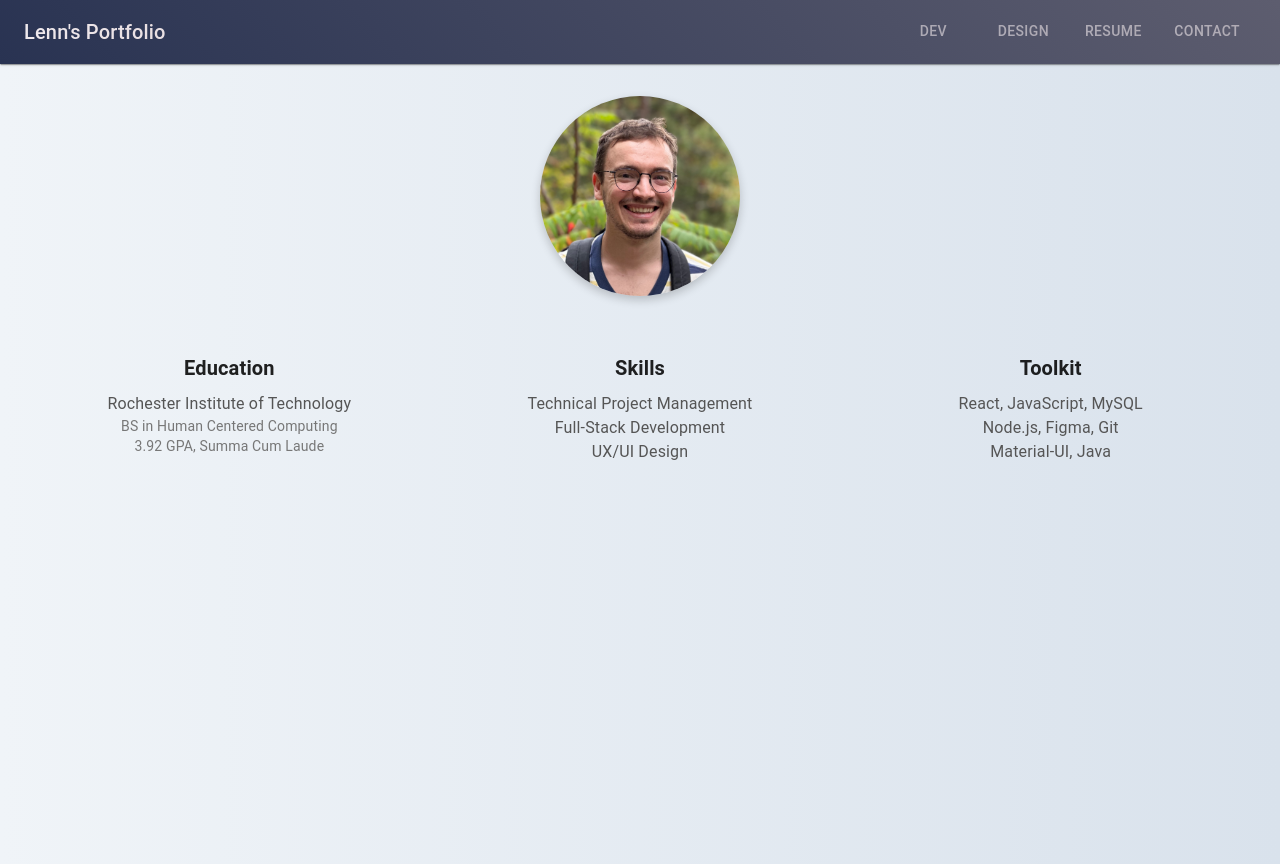
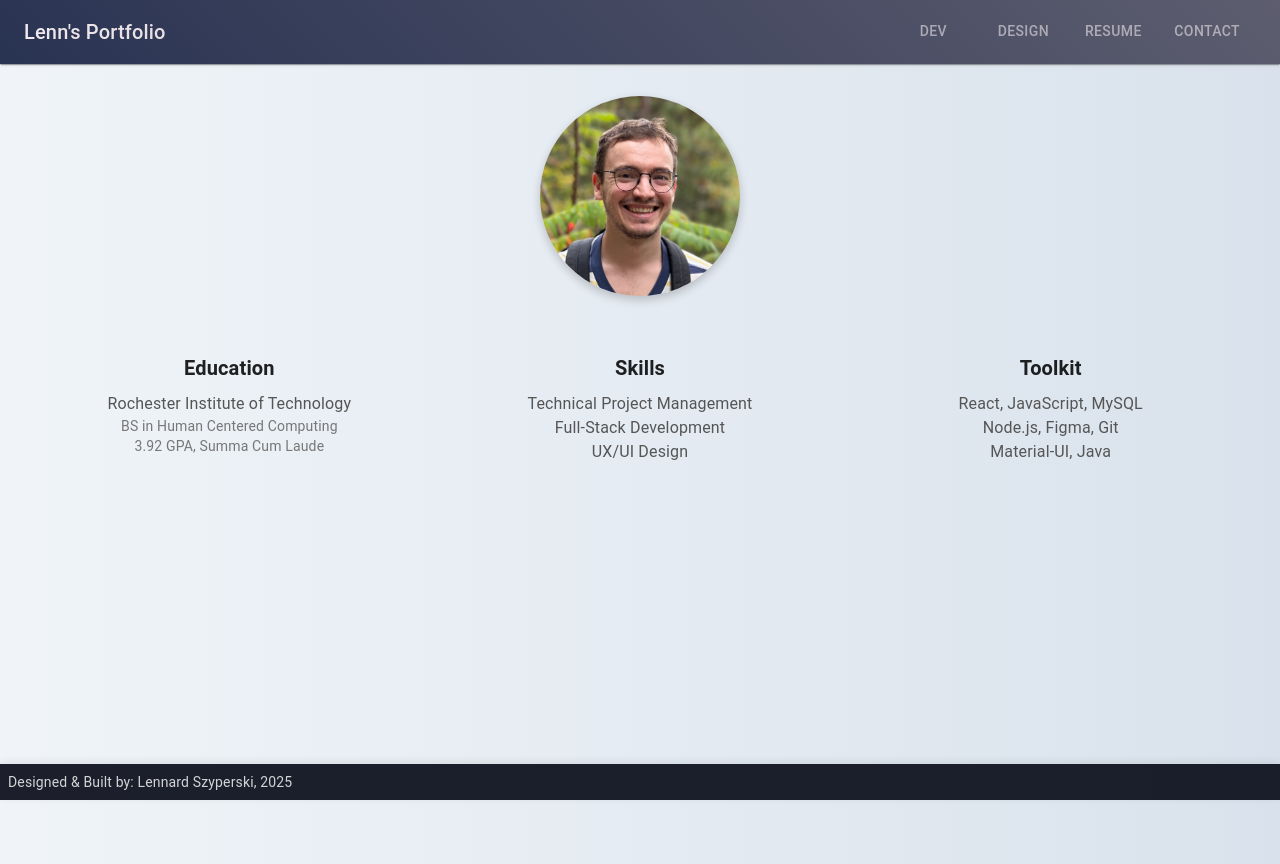
Before and after one commit to lennard-s/portfolio-website, a React (Create React App) app: page / in a window 1280 px wide. Built offline with nearby package versions, Linux system fonts and the light colour scheme; some icons are missing.

Commit message:
added bottom bar

```diff
--- a/src/App.js
+++ b/src/App.js
@@ -1,17 +1,15 @@
-import React from 'react';
-import Theme from './theme';
-import { ThemeProvider } from '@mui/material/styles';
-import { CssBaseline } from '@mui/material';
-import { BrowserRouter as Router, Routes, Route } from 'react-router-dom';
-import LandingPage from './pages/landingPage';
-import Resume from './pages/resume';
-import Contact from './pages/contact';
-import Dev from './pages/dev';
-import Design from './pages/design';
-import AppBarComponent from './components/appBar';
-
-// Create a custom theme
-
+import React from "react";
+import Theme from "./theme";
+import { ThemeProvider } from "@mui/material/styles";
+import { CssBaseline } from "@mui/material";
+import { BrowserRouter as Router, Routes, Route } from "react-router-dom";
+import LandingPage from "./pages/landingPage";
+import Resume from "./pages/resume";
+import Contact from "./pages/contact";
+import Dev from "./pages/dev";
+import Design from "./pages/design";
+import AppBarComponent from "./components/appBar";
+import BottomBar from "./components/bottomBar";
 
 function App() {
   return (
@@ -26,6 +24,7 @@ function App() {
           <Route path="/dev" element={<Dev />} />
           <Route path="/design" element={<Design />} />
         </Routes>
+        <BottomBar />
       </Router>
     </ThemeProvider>
   );
--- /dev/null
+++ b/src/components/bottomBar.jsx
@@ -0,0 +1,27 @@
+import React from "react";
+import { Box, Typography } from "@mui/material";
+
+export default function BottomBar() {
+  return (
+    <Box
+      sx={{
+        width: "100%",
+        position: "fixed",
+        bottom: 0,
+        left: 0,
+        bgcolor: "rgba(16, 20, 32, 0.95)",
+        color: "#fff",
+        p: 1,
+        textAlign: "left",
+        zIndex: 1300,
+        // fontSize: "0.95rem",
+        boxShadow: "0 -2px 8px rgba(0,0,0,0.08)",
+        color: "rgba(255, 255, 255, 0.81)",
+      }}
+    >
+      <Typography variant="body2">
+        Designed & Built by: Lennard Szyperski, 2025
+      </Typography>
+    </Box>
+  );
+}
--- a/src/components/devCard.jsx
+++ b/src/components/devCard.jsx
@@ -6,8 +6,6 @@ import {
   Paper,
   IconButton,
   Tooltip,
-  Chip,
-  Stack,
   Divider,
   useTheme,
   useMediaQuery,
--- a/src/components/imageList.jsx
+++ b/src/components/imageList.jsx
@@ -3,7 +3,6 @@ import {
   Box,
   ImageList,
   ImageListItem,
-  ImageListItemBar,
   Modal,
   IconButton,
 } from "@mui/material";
--- a/src/pages/landingPage.jsx
+++ b/src/pages/landingPage.jsx
@@ -52,7 +52,11 @@ export default function LandingPage() {
         {/* Column 1: Education */}
         <Box sx={{ textAlign: "center", flex: 1 }}>
           <SchoolIcon
-            sx={{ fontSize: 50, color: "#1976d2", marginBottom: 2 }}
+            sx={{
+              fontSize: 50,
+              color: "rgb(16.1% 20% 32.2%)",
+              marginBottom: 0,
+            }}
           />
           <Typography variant="h6" sx={{ fontWeight: "bold", marginBottom: 1 }}>
             Education
@@ -70,7 +74,13 @@ export default function LandingPage() {
 
         {/* Column 2: Skills */}
         <Box sx={{ textAlign: "center", flex: 1 }}>
-          <BuildIcon sx={{ fontSize: 50, color: "#1976d2", marginBottom: 2 }} />
+          <BuildIcon
+            sx={{
+              fontSize: 50,
+              color: "rgb(16.1% 20% 32.2%)",
+              marginBottom: 0,
+            }}
+          />
           <Typography variant="h6" sx={{ fontWeight: "bold", marginBottom: 1 }}>
             Skills
           </Typography>
@@ -87,7 +97,13 @@ export default function LandingPage() {
 
         {/* Column 3: Toolkit */}
         <Box sx={{ textAlign: "center", flex: 1 }}>
-          <CodeIcon sx={{ fontSize: 50, color: "#1976d2", marginBottom: 2 }} />
+          <CodeIcon
+            sx={{
+              fontSize: 50,
+              color: "rgb(16.1% 20% 32.2%)",
+              marginBottom: 0,
+            }}
+          />
           <Typography variant="h6" sx={{ fontWeight: "bold", marginBottom: 1 }}>
             Toolkit
           </Typography>
```
